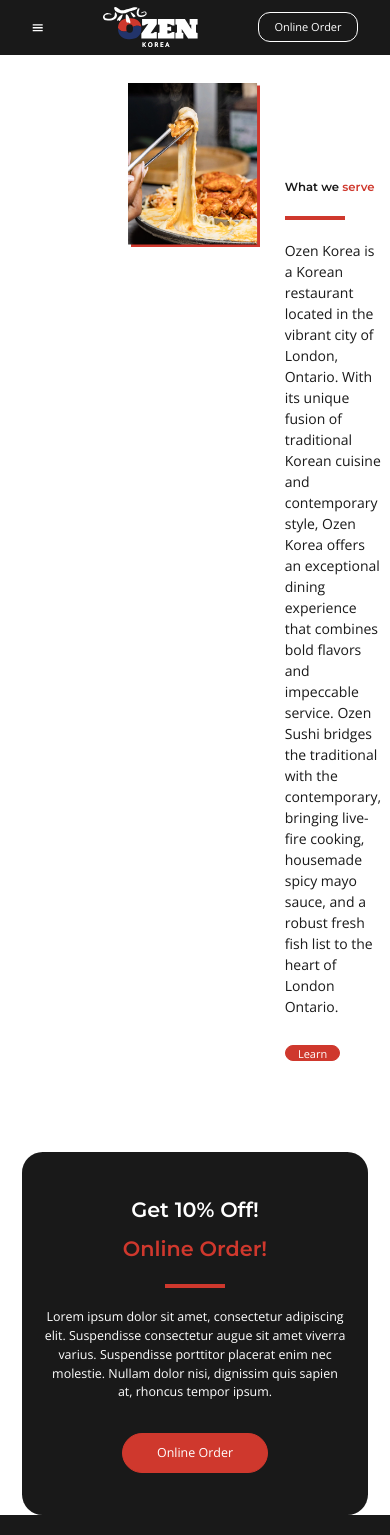
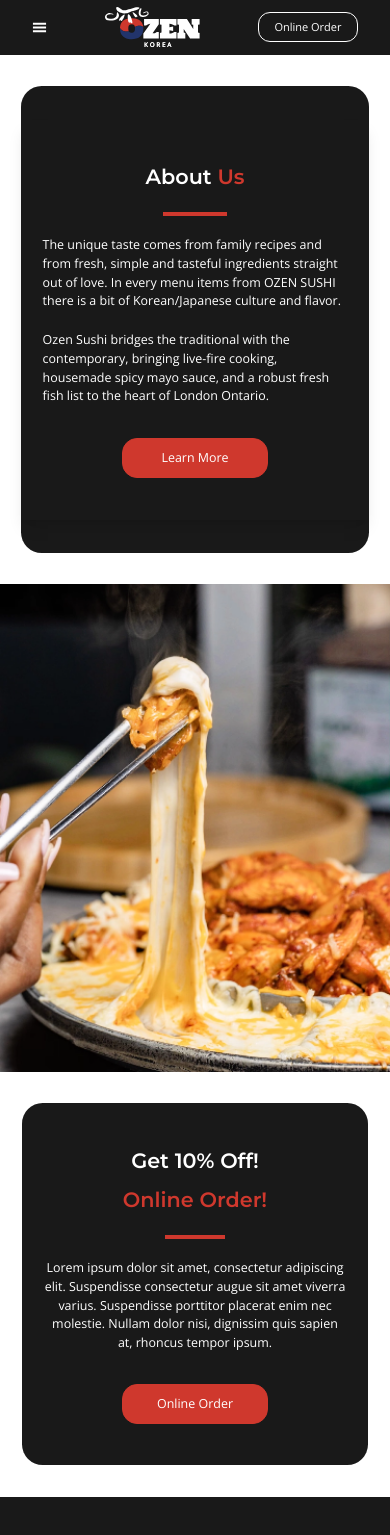
Before and after one commit to Sungmin-Kim-0508/ozen-sushi-korea, a Next.js app: page /ozen-korea/about-us in a window 390 px wide. Shown: the top 1535 px of the page. Built offline with nearby package versions, Linux system fonts and the light colour scheme; a web font is replaced by a local one; what tailwindcss-animated would draw is missing.

Commit message:
completed ozen korea about us

```diff
--- a/app/components/button.tsx
+++ b/app/components/button.tsx
@@ -9,6 +9,7 @@ type BtnProps = {
 };
 
 const buttonFontSize = "text-[clamp(11px,1.14vw,22px)]";
+const borderRounded = "rounded-[clamp(15px,1.42vw,20px)]";
 
 export const OrangeBgBtn: React.FC<BtnProps> = ({
   children,
@@ -20,7 +21,7 @@ export const OrangeBgBtn: React.FC<BtnProps> = ({
   <button
     type="button"
     style={{ width, height }}
-    className={`text-center rounded-[20px] bg-gradient-to-r from-EC6236 to-F49172 border border-EC6236 text-white ${buttonFontSize} hover:text-EC6236 md:rounded-[14px] hover:from-white hover:to-white duration-1000 ${
+    className={`text-center ${borderRounded} bg-gradient-to-r from-EC6236 to-F49172 border border-EC6236 text-white ${buttonFontSize} hover:text-EC6236 md:rounded-[14px] hover:from-white hover:to-white duration-1000 ${
       className ? className : ""
     }`}
     onClick={onClick}
@@ -38,7 +39,7 @@ export const OrangeBorderBtn: React.FC<BtnProps> = ({
   <button
     type="button"
     style={{ width, height }}
-    className={`text-center rounded-full border-2 border-EC6236 text-EC6236 ${buttonFontSize} hover:duration-500 hover:text-white hover:bg-EC6236 ${
+    className={`text-center ${borderRounded} border-2 border-EC6236 text-EC6236 ${buttonFontSize} hover:duration-500 hover:text-white hover:bg-EC6236 ${
       className ? className : ""
     }`}
   >
@@ -55,7 +56,7 @@ export const RedBgBtn: React.FC<BtnProps> = ({
   <button
     type="button"
     style={{ width, height }}
-    className={`text-center rounded-[20px] bg-CF382D border border-CF382D ${buttonFontSize} text-white hover:duration-500 hover:bg-191919 hover:border-CF382D hover:text-CF382D ${
+    className={`text-center ${borderRounded} bg-CF382D border border-CF382D ${buttonFontSize} text-white hover:duration-500 hover:bg-191919 hover:border-CF382D hover:text-CF382D ${
       className ? className : ""
     }`}
   >
@@ -72,9 +73,9 @@ export const BlackBgBtc: React.FC<BtnProps> = ({
   <button
     type="button"
     style={{ width, height }}
-    className={`text-center rounded-[20px] bg-191919 border border-white text-white ${buttonFontSize} hover:duration-500 hover:bg-white hover:border-white hover:text-191919 ${
+    className={`text-center bg-191919 border border-white text-white ${buttonFontSize} hover:duration-500 hover:bg-white hover:border-white hover:text-191919 ${
       className ? className : ""
-    }`}
+    } ${borderRounded}`}
   >
     {children}
   </button>
@@ -89,7 +90,7 @@ export const BlueBgBtn: React.FC<BtnProps> = ({
   <button
     type="button"
     style={{ width, height }}
-    className={`text-center rounded-[20px] bg-gradient-to-r from-103DC6 to-395AC1 border border-4358DC text-white ${buttonFontSize} md:rounded-[14px] hover:bg-white hover:border-4358DC hover:text-4358DC hover:from-white hover:to-white duration-1000 ${
+    className={`text-center ${borderRounded} bg-gradient-to-r from-103DC6 to-395AC1 border border-4358DC text-white ${buttonFontSize} md:rounded-[14px] hover:bg-white hover:border-4358DC hover:text-4358DC hover:from-white hover:to-white duration-1000 ${
       className ? className : ""
     }`}
   >
--- a/app/ozen-korea/Header.tsx
+++ b/app/ozen-korea/Header.tsx
@@ -66,7 +66,7 @@ function OzenKoreaHeader() {
       <header className="sticky top-0 z-20 flex justify-between items-center px-[8.21vw] py-[1.78vw] bg-191919">
         <div className="md:flex items-center gap-x-[clamp(10px,2vw,15px)]">
           <button
-            className="hidden md:block md:w-[clamp(11px,2.93vw,20px)] md:h-[clamp(13px,3.46vw,22px)]"
+            className="hidden md:block md:w-[clamp(15px,2.93vw,20px)] md:h-[clamp(15px,3.46vw,22px)]"
             onClick={toggleNavbar}
           >
             <GiHamburgerMenu className="w-full h-full" />
--- a/app/ozen-korea/about-us/page.tsx
+++ b/app/ozen-korea/about-us/page.tsx
@@ -2,13 +2,16 @@
 
 import Image from "next/image";
 import img7629 from "public/images/ozen-korea/img_7629.png";
+import img9931 from "public/images/ozen-korea/img_9931.png";
 import DiscountOfferSection from "app/components/DiscountOfferSection";
 import { RedBgBtn } from "app/components/button";
 
 function AboutUs() {
+  const SECTION_GAP_IN_MOBILE = "mb-[max(30px,8vw)]";
+
   return (
     <>
-      <section className="flex px-32 py-[7.14vw] bg-white">
+      <section className="flex px-32 py-[7.14vw] bg-white md:hidden">
         <Image
           alt="img7629"
           src={img7629}
@@ -36,7 +39,55 @@ function AboutUs() {
           </RedBgBtn>
         </div>
       </section>
-      <DiscountOfferSection />
+      <section
+        className={`flex md:block md:px-[max(20px,5.33vw)] ${SECTION_GAP_IN_MOBILE} mt-[max(30px,8vw)]`}
+      >
+        <div className="flex justify-center px-[8.21vw] py-[8.57vw] gap-x-[6.42vw] md:px-0 md:bg-191919 rounded-[max(20px,5.3vw)]">
+          <Image
+            alt="image_7606"
+            src={img7629}
+            className="w-[36.42vw] h-[47.21vw] md:hidden"
+          />
+          <div className="flex flex-col justify-center w-full md:px-[max(21px,5.6vw)] md:py-[max(40px,10.66vw)] md:shadow-lg">
+            <span className="monserratBold900 text-5xl mlg:text-4xl md:hidden">
+              About Us
+            </span>
+            <span className="hidden md:block monserratBold900 text-[max(20px,5.33vw)] text-center">
+              About{" "}
+              <span className="monserratBold900 text-CF382D text-[max(20px,5.33vw)]">
+                Us
+              </span>
+            </span>
+            <div className="border-2 border-CF382D max-w-[4rem] my-5 md:mx-auto md:w-[7rem]" />
+            <div className="text-[clamp(12px,1.14vw,22px)] md:text-[max(12px,3.2vw)]">
+              <div className="mb-5">
+                The unique taste comes from family recipes and from fresh,
+                simple and tasteful ingredients straight out of love. In every
+                menu items from OZEN SUSHI there is a bit of Korean/Japanese
+                culture and flavor.
+              </div>
+              <div className="mb-8">
+                Ozen Sushi bridges the traditional with the contemporary,
+                bringing live-fire cooking, housemade spicy mayo sauce, and a
+                robust fresh fish list to the heart of London Ontario.
+              </div>
+            </div>
+            <div className="flex justify-center">
+              <RedBgBtn className="w-[clamp(140px,14.28vw,200px)] h-[clamp(40px,3.92vw,55px)] md:w-[max(140px,37.55vw)] md:h-[max(40px,7vw)] md:text-[clamp(10px,3.2vw,20px)]">
+                Learn More
+              </RedBgBtn>
+            </div>
+          </div>
+        </div>
+      </section>
+      <Image
+        alt="image_9931"
+        src={img9931}
+        className={`w-full ${SECTION_GAP_IN_MOBILE}`}
+      />
+      <div className={`${SECTION_GAP_IN_MOBILE}`}>
+        <DiscountOfferSection />
+      </div>
     </>
   );
 }
--- a/app/ozen-korea/page.tsx
+++ b/app/ozen-korea/page.tsx
@@ -135,8 +135,8 @@ function OzenKoreaHome() {
 }
 
 const WhatWeServeMobile = () => (
-  <section className="hidden md:flex bg-191919 w-full px-[max(20px,5.33vw)]">
-    <div className="py-[max(40px,10.66vw)] md:text-center">
+  <section className="hidden md:flex w-full px-[max(20px,5.33vw)]">
+    <div className="py-[max(40px,10.66vw)] md:text-center md:bg-191919 md:rounded-[max(20px,5.3vw)] md:px-[max(22px,5.86vw)]">
       <span className="monserratBold900 text-[max(20px,5.33vw)] text-white">
         What we{" "}
         <span className="text-CF38border-CF382D monserratBold900 text-CF382D">
```
Also changed, not shown: public/images/ozen-korea/img_9931.png (added).
